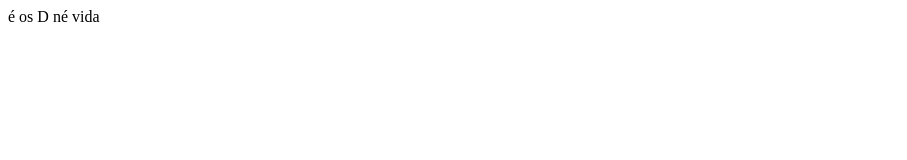
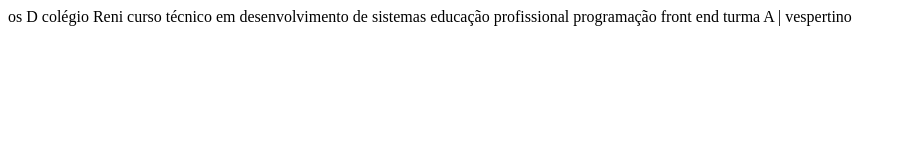
Before and after one commit to sandrogarcianeto/primeiro-site, a plain HTML site: page index.html in a window 1280 px wide. Shown: the whole page, without its empty margins (0-907 px from the left). Drawn offline with Linux system fonts and the light colour scheme.

Commit message:
mais uma alteração

```diff
--- a/index.html
+++ b/index.html
@@ -6,6 +6,11 @@
     <title>meu primeiro site</title>
 </head>
 <body>
-é os D né vida
+os D
+colégio Reni
+curso técnico em desenvolvimento de sistemas
+educação profissional
+programação front end
+turma A | vespertino
 </body>
 </html>
```
